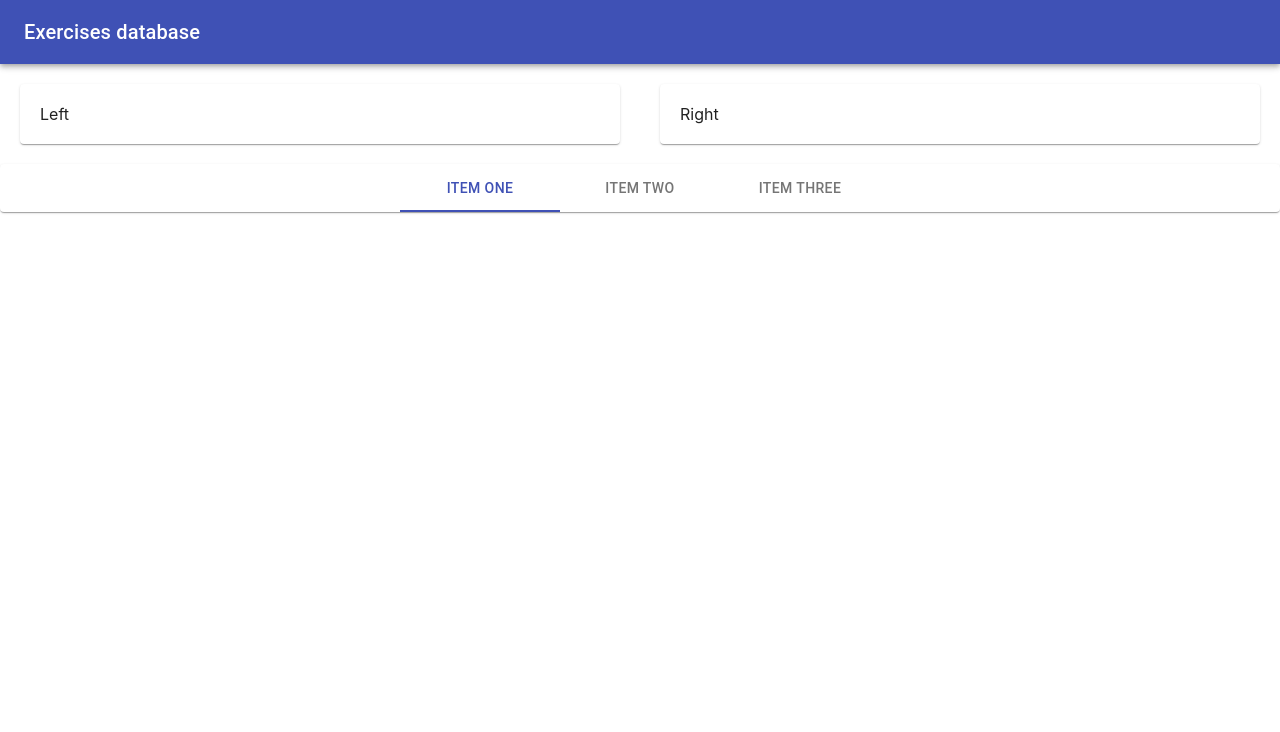
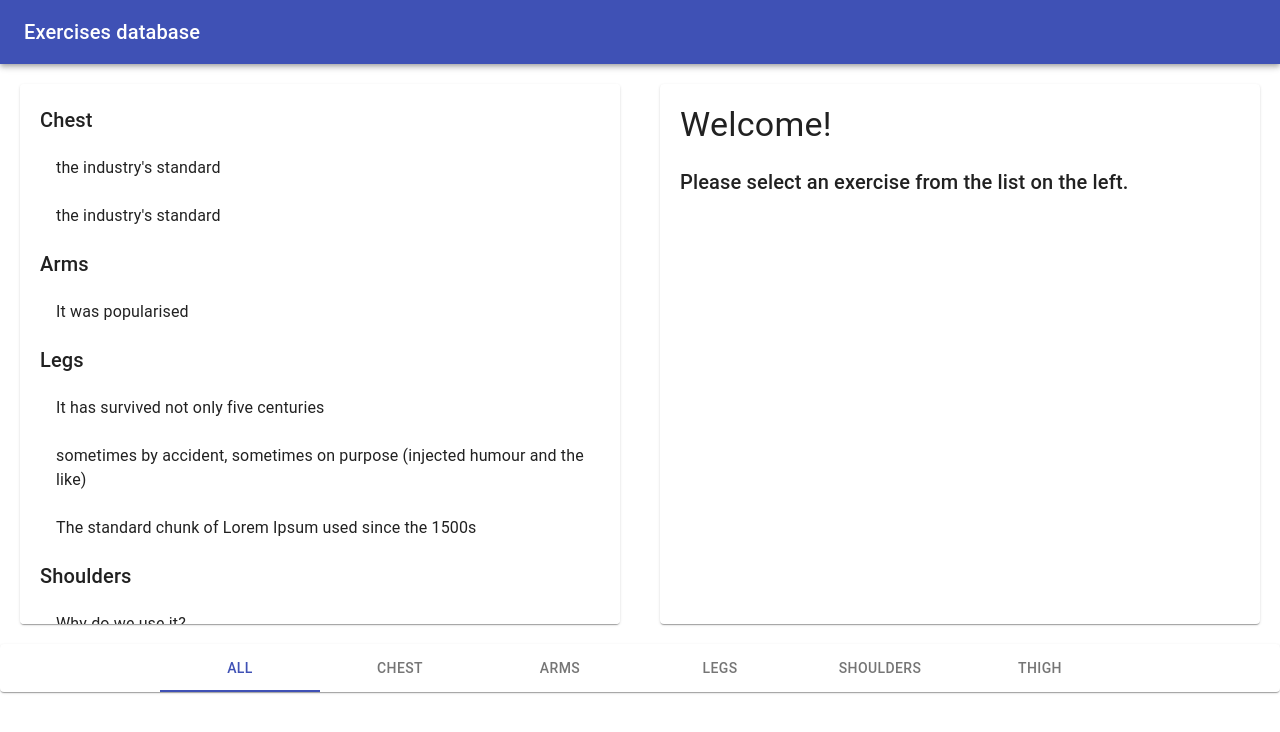
Before and after one commit to ieva1919/React-and-Material-UI, a React (Create React App) app: page / in a window 1280 px wide. Shown: the top 732 px of the page. Built offline with nearby package versions, Linux system fonts and the light colour scheme.

Commit message:
add store file, take data from store, supplement date in the footer component

```diff
--- a/src/components/App.js
+++ b/src/components/App.js
@@ -1,16 +1,39 @@
-import React, { Fragment } from 'react';
+import React, { Component, Fragment } from 'react';
 import { Header, Footer } from './Layouts'
 import Exercises from './Exercises'
+import { muscles, exercises } from "./store.js"
 
 
-function App() {
-  return (
-    <Fragment>
+export default class extends Component {
+  state = {
+    exercises
+  }
+
+  getExercisesByMuscles() {
+    return Object.entries(
+      this.state.exercises.reduce((exercises, exercise) => {
+        const { muscles } = exercise
+
+        exercises[muscles] = exercises[muscles]
+          ? [...exercises[muscles], exercise]
+          : [exercise]
+
+        return exercises
+      }, {})
+    )
+  }
+
+
+  render() {
+    const exercises = this.getExercisesByMuscles()
+    return <Fragment>
       <Header />
-      <Exercises />
-      <Footer />
-    </Fragment>
-  );
+      <Exercises
+        exercises={exercises}
+      />
+      <Footer
+        muscles={muscles}
+      />
+    </Fragment >
+  }
 }
-
-export default App;
--- a/src/components/Exercises/index.js
+++ b/src/components/Exercises/index.js
@@ -1,21 +1,56 @@
-import React from 'react'
+import React, { Fragment } from 'react'
 import Grid from '@material-ui/core/Grid'
-import LeftPane from './LeftPane'
-import RightPane from './RightPane'
+import Paper from '@material-ui/core/Paper';
+import Typography from '@material-ui/core/Typography';
+import List from '@material-ui/core/List';
+import ListItem from '@material-ui/core/ListItem';
+import ListItemText from '@material-ui/core/ListItemText';
 
 const style = {
     Paper: {
         padding: 20,
         margin: 20,
+        height: 500,
+        overflow: "auto"
     }
 }
 
-export default props =>
+export default ({ exercises }) =>
     <Grid container>
         <Grid item xs>
-            <LeftPane style={style} />
+            <Paper style={style.Paper}>
+                {exercises.map(([exercise, exercises]) =>
+                    <Fragment>
+                        <Typography
+                            variant="h6"
+                            style={{ textTransform: "capitalize" }}
+                        >
+                            {exercise}
+                        </Typography>
+                        <List component="ul">
+                            {exercises.map(({ title }) =>
+                                <ListItem button>
+                                    <ListItemText primary={title} />
+                                </ListItem>
+                            )}
+                        </List>
+                    </Fragment>
+                )}
+            </Paper>
         </Grid>
         <Grid item xs>
-            <RightPane style={style} />
+            <Paper style={style.Paper}>
+                <Typography
+                    variant="h4"
+                >
+                    Welcome!
+                </Typography>
+                <Typography
+                    variant="h6"
+                    style={{ marginTop: 20 }}
+                >
+                    Please select an exercise from the list on the left.
+                </Typography>
+            </Paper>
         </Grid>
-    </Grid>
+    </Grid >
--- a/src/components/Layouts/Footer.js
+++ b/src/components/Layouts/Footer.js
@@ -3,8 +3,7 @@ import Paper from '@material-ui/core/Paper';
 import Tabs from '@material-ui/core/Tabs';
 import Tab from '@material-ui/core/Tab';
 
-function Footer() {
-    return (
+export default ({ muscles }) =>
     <Paper>
         <Tabs
             value={0}
@@ -12,12 +11,9 @@ function Footer() {
             textColor="primary"
             centered
         >
-                <Tab label="Item One" />
-                <Tab label="Item Two" />
-                <Tab label="Item Three" />
+            <Tab label="All" />
+            {muscles.map(muscle =>
+                <Tab label={muscle} />
+            )}
         </Tabs>
     </Paper>
-    );
-}
-
-export default Footer;
--- /dev/null
+++ b/src/components/store.js
@@ -0,0 +1,76 @@
+export const muscles = [
+    "chest", "arms", "legs", "shoulders", "thigh"
+]
+
+export const exercises = [
+    {
+        id: "one",
+        title: "the industry's standard ",
+        description: "More recently with desktop publishing software like Aldus PageMaker including versions of Lorem Ipsum.",
+        muscles: "chest"
+
+    },
+    {
+        id: "two",
+        title: "It was popularised",
+        description: "It is a long established fact that a reader will be distracted by the readable content",
+        muscles: "arms"
+
+    },
+    {
+        id: "three",
+        title: "It has survived not only five centuries",
+        description: "Contrary to popular belief, Lorem Ipsum is not simply random text. It has roots in a piece of classical Latin literature from 45 BC",
+        muscles: "legs"
+
+    },
+    {
+        id: "four",
+        title: "Why do we use it?",
+        description: "There are many variations of passages of Lorem Ipsum available, but the majority have suffered alteration in some form, by injected humour",
+        muscles: "shoulders"
+
+    },
+    {
+        id: "five",
+        title: "What is Lorem Ipsum?",
+        description: "It is a long established fact that a reader will be distracted by the readable content",
+        muscles: "thigh"
+
+    },
+    {
+        id: "six",
+        title: "the industry's standard ",
+        description: "More recently with desktop publishing software like Aldus PageMaker including versions of Lorem Ipsum.",
+        muscles: "chest"
+
+    },
+    {
+        id: "seven",
+        title: "sometimes by accident, sometimes on purpose (injected humour and the like)",
+        description: "It is a long established fact that a reader will be distracted by the readable content",
+        muscles: "legs"
+
+    },
+    {
+        id: "eight",
+        title: "The standard chunk of Lorem Ipsum used since the 1500s",
+        description: "Contrary to popular belief, Lorem Ipsum is not simply random text. It has roots in a piece of classical Latin literature from 45 BC",
+        muscles: "legs"
+
+    },
+    {
+        id: "nine",
+        title: "All the Lorem Ipsum",
+        description: "There are many variations of passages of Lorem Ipsum available, but the majority have suffered alteration in some form, by injected humour",
+        muscles: "shoulders"
+
+    },
+    {
+        id: "ten",
+        title: "comes from a line in section 1.10.32",
+        description: "It is a long established fact that a reader will be distracted by the readable content",
+        muscles: "thigh"
+
+    },
+]
```
Lines whose indentation alone changed are shown as unchanged.
